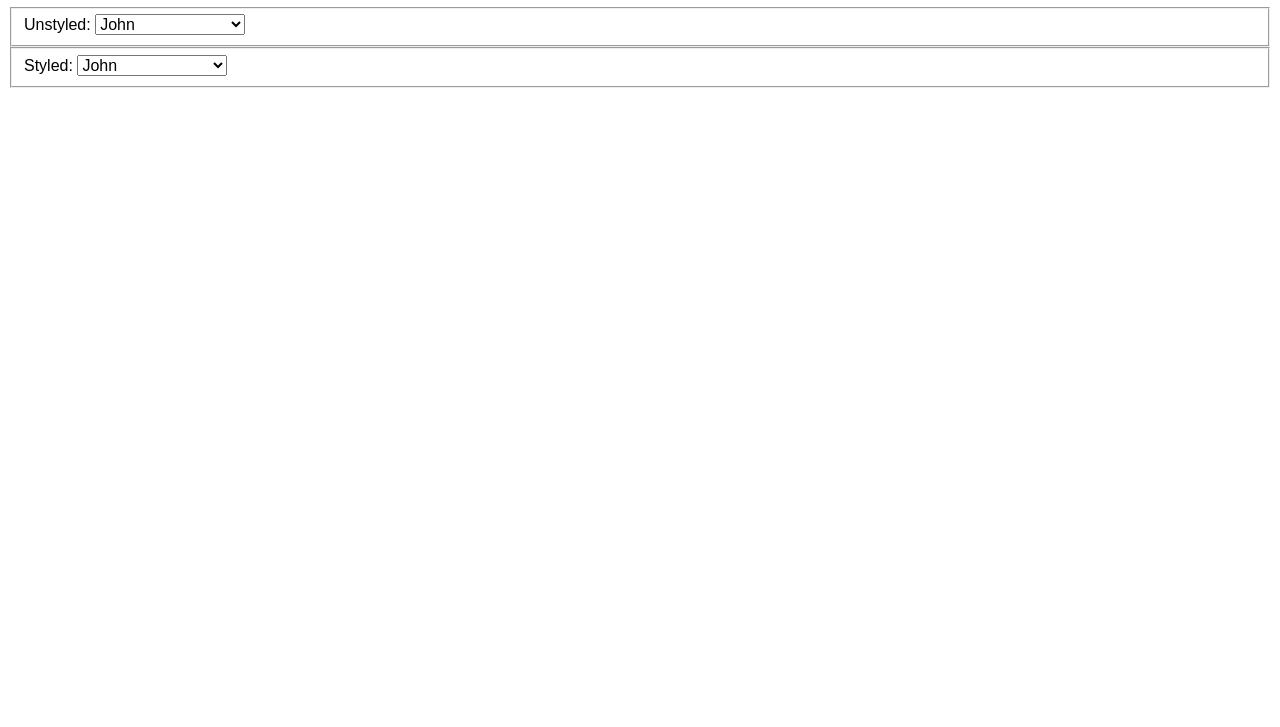
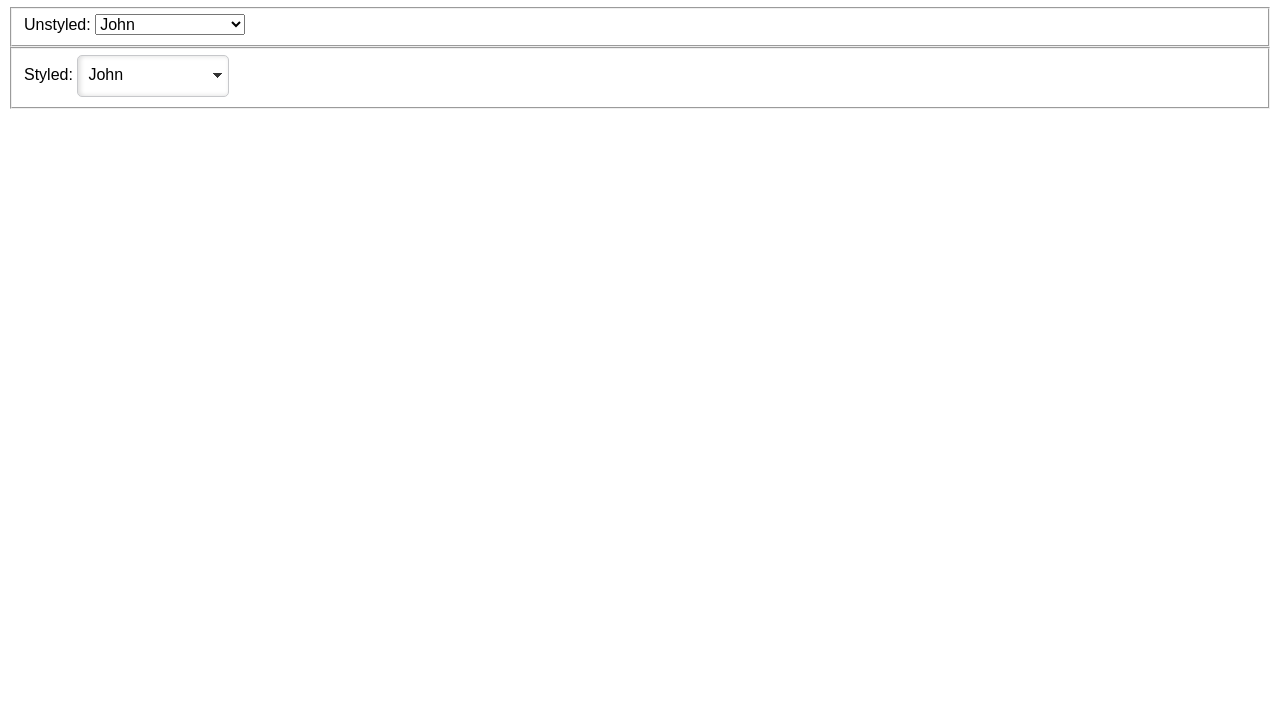
Before and after one commit to tomalec/jQuery-Custom-Select-Boxes, a plain HTML site: page example/index.html in a window 1280 px wide. Shown: the part 73-800 px from the top of the page. Drawn offline with Linux system fonts and the light colour scheme.

Commit message:
.- typo fix (example was giving error)

```diff
--- a/example/index.html
+++ b/example/index.html
@@ -65,7 +65,7 @@ select.transformed {
 		</fieldset>
 	</form>
 	<script src="js/jquery-1.7.1.min.js" type="text/javascript" charset="utf-8"></script>
-	<script src="js/jquery.customSelect.js" type="text/javascript" charset="utf-8"></script>
+	<script src="js/jquery-customSelect.js" type="text/javascript" charset="utf-8"></script>
 	<script src="js/script.js" type="text/javascript" charset="utf-8"></script>
 </body>
 </html>
```
